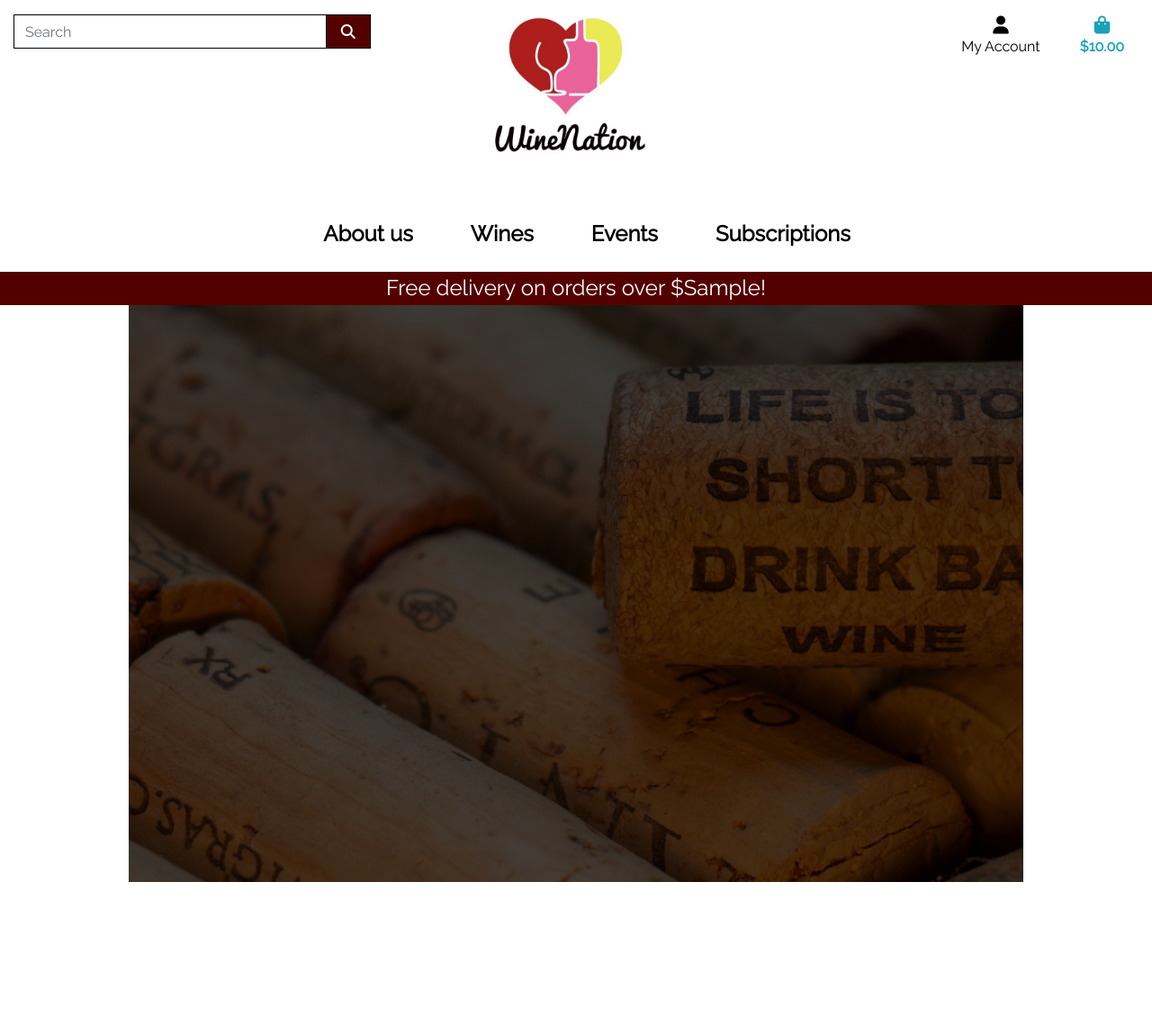
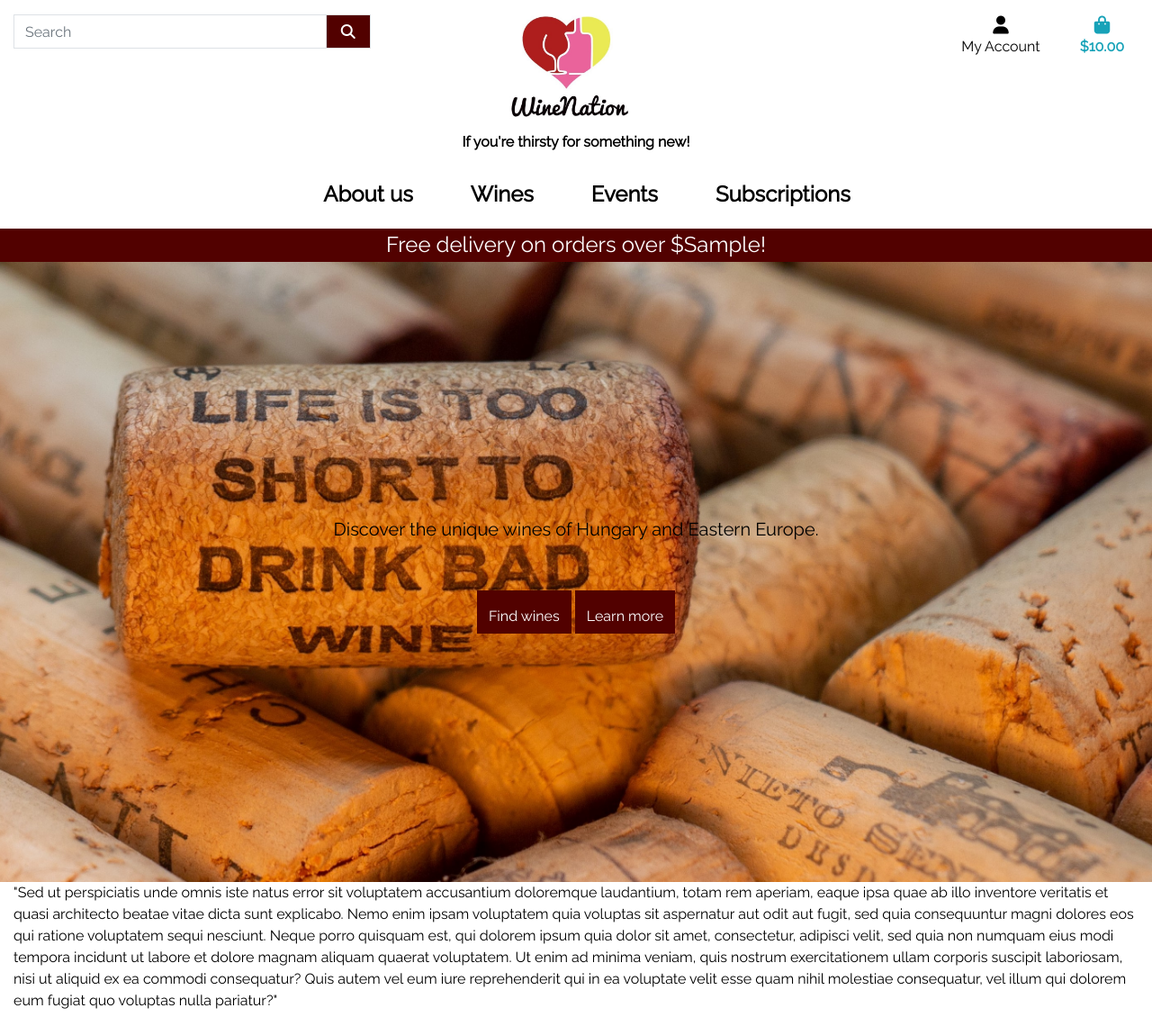
Before and after one commit to KittiKovacs/winenation, a Django app: template home/templates/home/index.html in a window 1280 px wide. Shown: the whole page at 90% size. Before the commit the page ends 980 px from the top, so only its background shows below. Run offline with Django 3.2, Linux system fonts and the light colour scheme; the template is opened without the code that fills it: most values are stand-ins (such as "Sample title", 1, 10 or a date in 2020); some libraries are stand-ins or nearby versions.

Commit message:
Added hero image to index

```diff
--- a/home/templates/home/index.html
+++ b/home/templates/home/index.html
@@ -10,24 +10,33 @@
 {% endblock %}
 
 {% block content %}
-<div class="container h-100">
-    <div class="row h-100">
-        <div class="col">
-            <div class="hero-image">
-                <div class="landing-text px-2">
-                    <h5 class="text-white mt-3 sub-heading mb-5">
-                        About our wines
-                    </h5>
-                    <div class="mt-5">
-                        <a href="" class="btn rounded-0 pt-3  mr-lg-3 landing-button uppercase">
-                            See our wines
-                        </a>
-                        <a href="" class="btn  rounded-0 pt-3 mt-2 landing-button uppercase">
-                            What's on?
-                        </a>
-                    </div>
-                </div>
+<div class="container-fluid">
+    <div class="row hero-image mt-3">
+        <div class=" col-sm landing-text">
+            <h5 class="mt-3 sub-heading mb-5">
+                Discover the unique wines of Hungary and Eastern Europe.
+            </h5>
+            <div class=" col-sm mt-5">
+                <a href="" class="btn rounded-0 pt-3 mt-2 uppercase">
+                    Find wines
+                </a>
+                <a href="" class="btn rounded-0 pt-3 mt-2 uppercase">
+                    Learn more
+                </a>
             </div>
+        </div>
+    </div>
+    <div class="row">
+        <div class="col-sm-12">
+            <p>"Sed ut perspiciatis unde omnis iste natus error sit voluptatem accusantium doloremque laudantium, totam
+                rem aperiam, eaque ipsa quae ab illo inventore veritatis et quasi architecto beatae vitae dicta sunt
+                explicabo. Nemo enim ipsam voluptatem quia voluptas sit aspernatur aut odit aut fugit, sed quia
+                consequuntur magni dolores eos qui ratione voluptatem sequi nesciunt. Neque porro quisquam est, qui
+                dolorem ipsum quia dolor sit amet, consectetur, adipisci velit, sed quia non numquam eius modi tempora
+                incidunt ut labore et dolore magnam aliquam quaerat voluptatem. Ut enim ad minima veniam, quis nostrum
+                exercitationem ullam corporis suscipit laboriosam, nisi ut aliquid ex ea commodi consequatur? Quis autem
+                vel eum iure reprehenderit qui in ea voluptate velit esse quam nihil molestiae consequatur, vel illum
+                qui dolorem eum fugiat quo voluptas nulla pariatur?"</p>
         </div>
     </div>
 </div>
--- a/static/css/base.css
+++ b/static/css/base.css
@@ -2,19 +2,34 @@
     height: 100%;
 }
 
+body, html {
+    min-height: 100vh;
+    width:100vw;
+    font-family: var(--open-sans);
+}
+
 body {
-    font-family: 'Raleway', sans-serif;
     overflow-x: hidden;
     display: flex;
     flex-direction: column;
-    color: white;
-    font-size: 1rem;
-    height: calc(100vh - 58px);
+    color: var(--black);
+    font-family: 'Raleway', sans-serif;
+    height: calc(100vh - 330px);
+}
+main {
+    flex: 1 0 auto;
 }
 .hero-image {
     height: 100vh;
-    background: linear-gradient(rgba(0,0,0,0.7),rgba(0,0,0,0.7)),url("/media/background.jpg") no-repeat center top fixed;
+    background: url('/media/background.jpg') no-repeat right;
     background-size: cover;
+    width:auto;
+    padding:0;
+}
+.landing-text {
+    text-align: center;
+    position: absolute;
+    top: 70%;
 }
 
 /* from Bulma */
@@ -26,51 +41,34 @@
     width: 1.5rem;
 }
 .navbar-brand img{
-    width:180px;
-    height:160px;
+    width:140px;
+    height:120px;
+}
+.nav-link{
+    color:black;
+}
+.nav-link:hover{
+    color:#520100;
 }
 .menu{
     font-size:1.5em;
-    text-align: center;
-    -webkit-transition: all .5s ease;
-    -moz-transition: all .5s ease;
-    transition: all .5s ease;
+    color:black !important;
 }
 .menu:hover{
-    font-size:1.75em;
+    color:#520100 !important;
 }
 .menu:active{
-    font-size:1.75em;
+    color:#520100;
 }
 .dropdown-item:hover{
     background: #F9E784;
 }
-
 .btn {
     background: #520100;
     color: white;
 }
-
-.bg-black{
-    background: #520100 !important;
-}
-
-.shop-now-button:hover,
-.shop-now-button:active,
-.shop-now-button:focus,
-.btn-black:hover,
-.btn-black:active,
-.btn-black:focus {
-    background: #222;
-    color: white;
-}
-
-.text-black {
-    color: #000 !important;
-}
-
-.border-black {
-    border: 1px solid black !important;
+.bg-red{
+    background:#520100 !important;
 }
 
 /* -------------------------------- Media Queries */
--- a/templates/base.html
+++ b/templates/base.html
@@ -117,7 +117,7 @@
             </nav>
         </div>
         <div id="delivery-banner" class="row text-center">
-            <div class="col bg-black text-white">
+            <div class="col bg-red text-white">
                 <h4 class="logo-font my-1">Free delivery on orders over ${{ free_shipping_threshold }}!</h4>
             </div>
         </div>
--- a/templates/includes/main-nav.html
+++ b/templates/includes/main-nav.html
@@ -1,13 +1,13 @@
 <div class="collapse navbar-collapse" id="main-nav">
-    <ul class="navbar-nav w-auto mx-auto my-2">
+    <ul class="navbar-nav w-auto mx-auto my-1">
         <li class="nav-item dropdown">
-            <a class="menu font-weight-bold nav-link text-black mr-5" href="#" id="about us" aria-haspopup="true" aria-expanded="false">
+            <a class="menu font-weight-bold nav-link mr-5" href="#" id="about us" aria-haspopup="true" aria-expanded="false">
                 About us
             </a>
         </li>
 
         <li class="nav-item dropdown">
-            <a class="menu font-weight-bold nav-link text-black mr-5" href="#" id="wines" data-toggle="dropdown" aria-haspopup="true" aria-expanded="false">
+            <a class="menu font-weight-bold nav-link mr-5" href="#" id="wines" data-toggle="dropdown" aria-haspopup="true" aria-expanded="false">
                 Wines
             </a>
             <div class="dropdown-menu border-0" aria-labelledby="wines">
@@ -19,7 +19,7 @@
         </li>
 
         <li class="nav-item dropdown">
-            <a class="menu font-weight-bold nav-link text-black mr-5" href="#" id="events" data-toggle="dropdown" aria-haspopup="true" aria-expanded="false">
+            <a class="menu font-weight-bold nav-link mr-5" href="#" id="events" data-toggle="dropdown" aria-haspopup="true" aria-expanded="false">
                 Events
             </a>
             <div class="dropdown-menu border-0" aria-labelledby="events">
@@ -30,7 +30,7 @@
         </li>
 
         <li class="nav-item dropdown">
-            <a class="menu font-weight-bold nav-link text-black" href="#" id="subscriptions" data-toggle="dropdown" aria-haspopup="true" aria-expanded="false">
+            <a class="menu font-weight-bold nav-link" href="#" id="subscriptions" data-toggle="dropdown" aria-haspopup="true" aria-expanded="false">
                 Subscriptions
             </a>
             <div class="dropdown-menu border-0" aria-labelledby="subscriptions">
```
